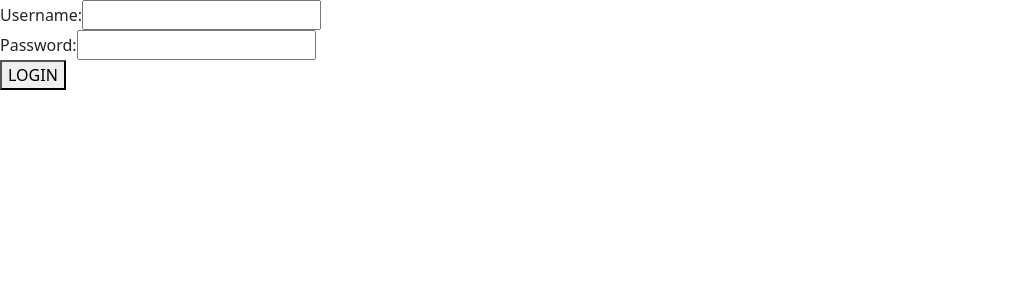
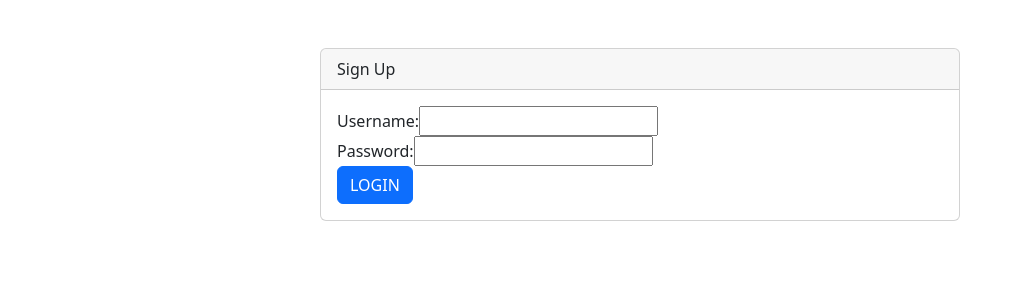
Before and after one commit to jasongir/hooscheds, a Next.js app: page /login in a window 1280 px wide. Shown: the top 300 px of the page, without its empty margins (0-1023 px from the left). Built offline with nearby package versions, Linux system fonts and the light colour scheme.

Commit message:
[Signup, Login css]

```diff
--- a/components/HtmlInput.tsx
+++ b/components/HtmlInput.tsx
@@ -48,6 +48,7 @@ const HtmlInput: React.FC<HtmlInputProps> = ({
             max={max}
             value={value}
             onChange={onChange}
+            className = "form-control"
           />
         ) : (
           <input type={type} name={name} value={value} onChange={onChange} />
--- a/pages/login.tsx
+++ b/pages/login.tsx
@@ -4,7 +4,6 @@ import { useRouter } from "next/router";
 import { useQuery, useMutation, useQueryClient } from "@tanstack/react-query";
 import { StudentLogin, postStudentLogIn } from "../utils/utils";
 import HtmlInput from "../components/HtmlInput";
-
 
 export default function LogIn() {
   const router = useRouter();
@@ -50,6 +49,11 @@ export default function LogIn() {
   return (
     <form onSubmit={onSubmitHandler}>
       {errorMsg && <div>{errorMsg}</div>}
+      <div className="app-container">
+        <div className="col-md-6 offset-md-3 mt-5">
+          <div className="card">
+            <div className="card-header">Sign Up </div>
+            <div className="card-body">
               <HtmlInput
                 name="student_id"
                 label="Username:"
@@ -74,7 +78,11 @@ export default function LogIn() {
                   })
                 }
               />
-			<button>LOGIN</button>
+              <button className="btn btn-primary">LOGIN</button>
+            </div>
+          </div>
+        </div>
+      </div>
     </form>
   );
 }
--- a/pages/signup.tsx
+++ b/pages/signup.tsx
@@ -80,13 +80,13 @@ export default function SignUp() {
         <div className="app-container">
           <div className="col-md-6 offset-md-3 mt-5">
             <div className="card">
-              <h4 className="card-header">Sign Up</h4>
+              <div className="card-header">Sign Up </div>
               <div className="card-body">
-                <form>
+                {/* <form>
                   <div className="form-group">
 
                   </div>
-                </form>
+                </form> */}
                 <HtmlInput
                   name="student_id"
                   label="Email:"
```
Also changed, not shown: pages/profile/index.tsx (+0 -17 lines). Lines whose indentation alone changed are shown as unchanged.
